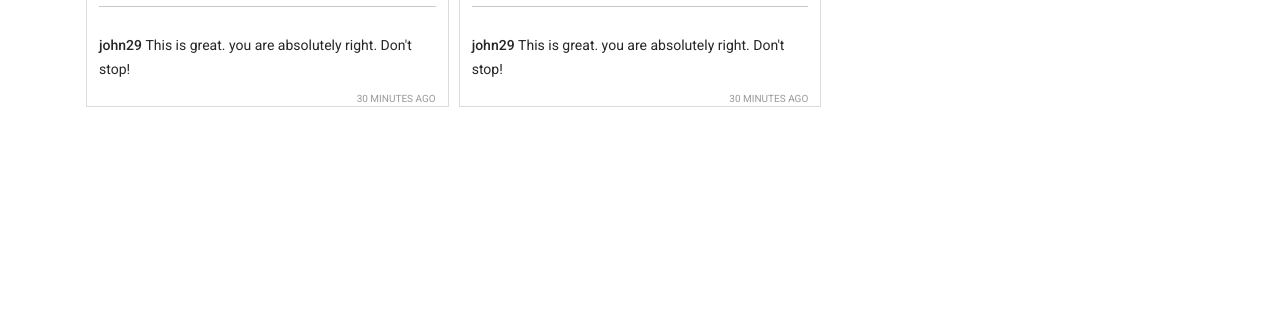
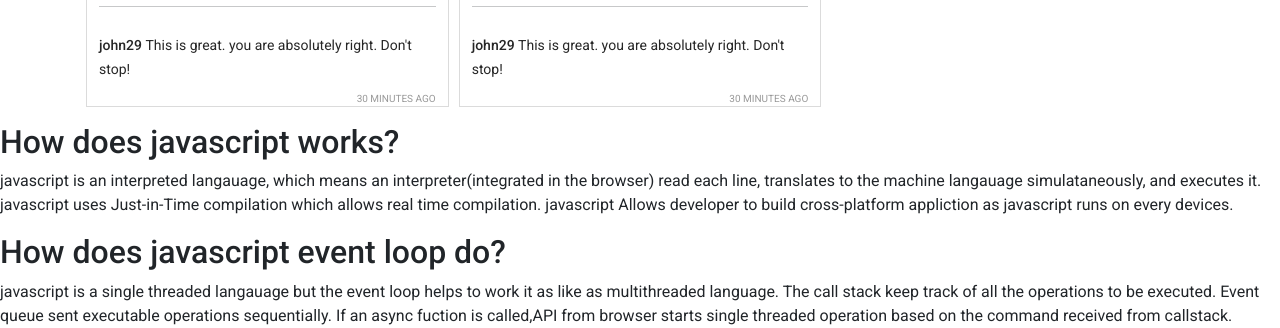
Before and after one commit to sadiqss/insta-shohor, a plain HTML site: page index.html in a window 1280 px wide. Shown: the part 1425-1753 px from the top of the page. Before the commit the page ends 1548 px from the top, so only its background shows below. Drawn offline with nearby package versions, Linux system fonts and the light colour scheme.

Commit message:
JavaScripts Questions Answer

```diff
--- a/index.html
+++ b/index.html
@@ -57,6 +57,18 @@
             <h1>Reported posts</h1>
         </div>
     </main>
+    <section>
+        <h2>How does javascript works?</h2>
+        <p>javascript is an interpreted langauage, which means an interpreter(integrated in the browser) read each line,
+            translates to the machine langauage simulataneously, and executes it. javascript uses Just-in-Time
+            compilation which allows real time compilation. javascript Allows developer to build cross-platform
+            appliction as javascript runs on every devices.</p>
+        <h2>How does javascript event loop do?</h2>
+        javascript is a single threaded langauage but the event loop helps to work it as like as multithreaded language.
+        The call stack keep track of all the operations to be executed. Event queue sent executable operations
+        sequentially. If an async fuction is called,API from browser starts single threaded operation based on the
+        command received from callstack.
+    </section>
     <footer></footer>
 
     <!-- add javascript  file  -->
```
